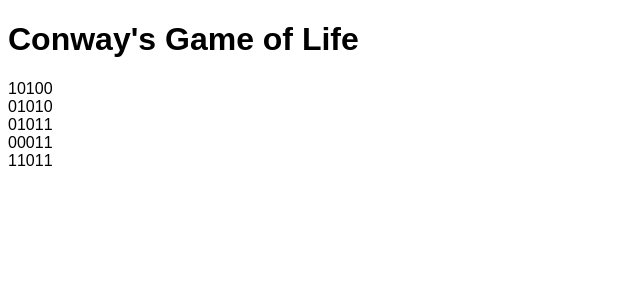
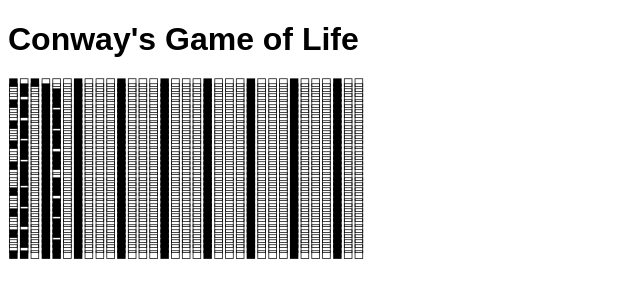
Before and after one commit to vovchik33/conways-game, a React (Create React App) app: page / in a window 1280 px wide. Shown: the top 300 px of the page, without its empty margins (0-640 px from the left). Built offline with nearby package versions, Linux system fonts and the light colour scheme.

Commit message:
MobX is added

```diff
--- a/package.json
+++ b/package.json
@@ -11,6 +11,8 @@
   "devDependencies": {
     "@types/react": "16.8.8",
     "@types/react-dom": "16.8.2",
+    "mobx": "^5.15.0",
+    "mobx-react": "^6.1.4",
     "typescript": "3.3.3"
   },
   "scripts": {
--- a/src/components/cell/cell.component.tsx
+++ b/src/components/cell/cell.component.tsx
@@ -1,34 +1,31 @@
 import * as React from "react";
 
-import {FC, Props} from "react";
+import {Component, FC} from "react";
+
+import {conwayGameStore} from "../../stores/conway-game.store";
 
 import "./index.css";
+import {observer} from "mobx-react";
 
 type CellProps =  {
   color?: string;
 }
 
-const data: ReadonlyArray<ReadonlyArray<number>> = [
-  [1,0,1,0,0],
-  [0,1,0,1,0],
-  [0,1,0,1,1],
-  [0,0,0,1,1],
-  [1,1,0,1,1],
-]
-
-export const Cell: FC<CellProps> = (props: CellProps) => (
-  <div className="col">
+@observer
+export class Cell extends Component<CellProps> {
+  render() {
+    return (
+      <div className="col" onClick={conwayGameStore.update}>
         {
-      data.map((row: ReadonlyArray<number>, indexRow)=> (
+          conwayGameStore.field.map((row: ReadonlyArray<number>, indexRow) => (
             <div key={indexRow} className="row">
-          { row.map((value: number, indexCol) => (<div key={indexCol+indexRow*3} className="cell">{value}</div>)) }
+              {row.map((value: number, indexCol) => (
+                <div key={indexCol + indexRow * 3} className="cell">{value?"◼":"◻"}</div>))}
               <br/>
             </div>
           ))
         }
       </div>
     );
-
-Cell.defaultProps = {
-  color: "000000"
-} as Pick<CellProps, 'color'>
+  }
+}
--- a/src/components/cell/index.css
+++ b/src/components/cell/index.css
@@ -1,6 +1,9 @@
 .col {
+  font-family: monospace;
   display: flex;
   flex-direction: column;
+  font-family: monospace;
+  line-height: 0.4em;
 }
 
 .row {
--- /dev/null
+++ b/src/stores/conway-game.store.ts
@@ -0,0 +1,59 @@
+import {action, observable} from "mobx";
+
+class ConwayGameStore {
+  @observable
+  public field: Array<Array<number>> = [
+    [1,0,1,0,0,0,1,0,0,0,1,0,0,0,1,0,0,0,1,0,0,0,1,0,0,0,1,0,0,0,1,0,0],
+    [0,1,0,1,0,0,1,0,0,0,1,0,0,0,1,0,0,0,1,0,0,0,1,0,0,0,1,0,0,0,1,0,0],
+    [0,1,0,1,1,0,1,0,0,0,1,0,0,0,1,0,0,0,1,0,0,0,1,0,0,0,1,0,0,0,1,0,0],
+    [0,0,0,1,1,0,1,0,0,0,1,0,0,0,1,0,0,0,1,0,0,0,1,0,0,0,1,0,0,0,1,0,0],
+    [1,1,0,1,1,0,1,0,0,0,1,0,0,0,1,0,0,0,1,0,0,0,1,0,0,0,1,0,0,0,1,0,0],
+    [0,1,0,1,0,0,1,0,0,0,1,0,0,0,1,0,0,0,1,0,0,0,1,0,0,0,1,0,0,0,1,0,0],
+    [0,1,0,1,1,0,1,0,0,0,1,0,0,0,1,0,0,0,1,0,0,0,1,0,0,0,1,0,0,0,1,0,0],
+    [0,0,0,1,1,0,1,0,0,0,1,0,0,0,1,0,0,0,1,0,0,0,1,0,0,0,1,0,0,0,1,0,0],
+    [1,1,0,1,1,0,1,0,0,0,1,0,0,0,1,0,0,0,1,0,0,0,1,0,0,0,1,0,0,0,1,0,0],
+    [0,1,0,1,0,0,1,0,0,0,1,0,0,0,1,0,0,0,1,0,0,0,1,0,0,0,1,0,0,0,1,0,0],
+    [0,1,0,1,1,0,1,0,0,0,1,0,0,0,1,0,0,0,1,0,0,0,1,0,0,0,1,0,0,0,1,0,0],
+    [0,0,0,1,1,0,1,0,0,0,1,0,0,0,1,0,0,0,1,0,0,0,1,0,0,0,1,0,0,0,1,0,0],
+    [1,1,0,1,1,0,1,0,0,0,1,0,0,0,1,0,0,0,1,0,0,0,1,0,0,0,1,0,0,0,1,0,0],
+    [0,1,0,1,0,0,1,0,0,0,1,0,0,0,1,0,0,0,1,0,0,0,1,0,0,0,1,0,0,0,1,0,0],
+    [0,1,0,1,1,0,1,0,0,0,1,0,0,0,1,0,0,0,1,0,0,0,1,0,0,0,1,0,0,0,1,0,0],
+    [0,0,0,1,1,0,1,0,0,0,1,0,0,0,1,0,0,0,1,0,0,0,1,0,0,0,1,0,0,0,1,0,0],
+    [1,1,0,1,1,0,1,0,0,0,1,0,0,0,1,0,0,0,1,0,0,0,1,0,0,0,1,0,0,0,1,0,0],
+    [0,1,0,1,0,0,1,0,0,0,1,0,0,0,1,0,0,0,1,0,0,0,1,0,0,0,1,0,0,0,1,0,0],
+    [0,1,0,1,0,0,1,0,0,0,1,0,0,0,1,0,0,0,1,0,0,0,1,0,0,0,1,0,0,0,1,0,0],
+    [0,1,0,1,1,0,1,0,0,0,1,0,0,0,1,0,0,0,1,0,0,0,1,0,0,0,1,0,0,0,1,0,0],
+    [0,0,0,1,1,0,1,0,0,0,1,0,0,0,1,0,0,0,1,0,0,0,1,0,0,0,1,0,0,0,1,0,0],
+    [1,1,0,1,1,0,1,0,0,0,1,0,0,0,1,0,0,0,1,0,0,0,1,0,0,0,1,0,0,0,1,0,0],
+    [0,1,0,1,0,0,1,0,0,0,1,0,0,0,1,0,0,0,1,0,0,0,1,0,0,0,1,0,0,0,1,0,0],
+    [0,1,0,1,1,0,1,0,0,0,1,0,0,0,1,0,0,0,1,0,0,0,1,0,0,0,1,0,0,0,1,0,0],
+    [0,0,0,1,1,0,1,0,0,0,1,0,0,0,1,0,0,0,1,0,0,0,1,0,0,0,1,0,0,0,1,0,0],
+    [1,1,0,1,1,0,1,0,0,0,1,0,0,0,1,0,0,0,1,0,0,0,1,0,0,0,1,0,0,0,1,0,0],
+    [0,1,0,1,0,0,1,0,0,0,1,0,0,0,1,0,0,0,1,0,0,0,1,0,0,0,1,0,0,0,1,0,0],
+    [0,1,0,1,1,0,1,0,0,0,1,0,0,0,1,0,0,0,1,0,0,0,1,0,0,0,1,0,0,0,1,0,0],
+    [0,0,0,1,1,0,1,0,0,0,1,0,0,0,1,0,0,0,1,0,0,0,1,0,0,0,1,0,0,0,1,0,0],
+    [1,1,0,1,1,0,1,0,0,0,1,0,0,0,1,0,0,0,1,0,0,0,1,0,0,0,1,0,0,0,1,0,0],
+    [0,1,0,1,0,0,1,0,0,0,1,0,0,0,1,0,0,0,1,0,0,0,1,0,0,0,1,0,0,0,1,0,0],
+    [0,1,0,1,1,0,1,0,0,0,1,0,0,0,1,0,0,0,1,0,0,0,1,0,0,0,1,0,0,0,1,0,0],
+    [0,0,0,1,1,0,1,0,0,0,1,0,0,0,1,0,0,0,1,0,0,0,1,0,0,0,1,0,0,0,1,0,0],
+    [1,1,0,1,1,0,1,0,0,0,1,0,0,0,1,0,0,0,1,0,0,0,1,0,0,0,1,0,0,0,1,0,0],
+  ];
+
+  @action
+  update = () => {
+    let field = new Array()
+    this.field = [
+      [1,1,1,1,1,1,1,1,1],
+      [1,1,1,1,1,1,1,1,1],
+      [1,1,1,1,1,1,1,1,1],
+      [1,1,1,1,1,1,1,1,1],
+      [1,1,1,1,1,1,1,1,1],
+      [1,1,1,1,1,1,1,1,1],
+      [1,1,1,1,1,1,1,1,1],
+      [1,1,1,1,1,1,1,1,1],
+      [1,1,1,1,1,1,1,1,1],
+    ]
+  }
+}
+
+export const conwayGameStore = new ConwayGameStore();
--- a/tsconfig.json
+++ b/tsconfig.json
@@ -10,6 +10,7 @@
     "sourceMap": true,
     "jsx": "preserve",
     "target": "es5",
+    "experimentalDecorators": true,
     "allowJs": true,
     "skipLibCheck": true,
     "esModuleInterop": true,
```
Lines whose indentation alone changed are shown as unchanged.
